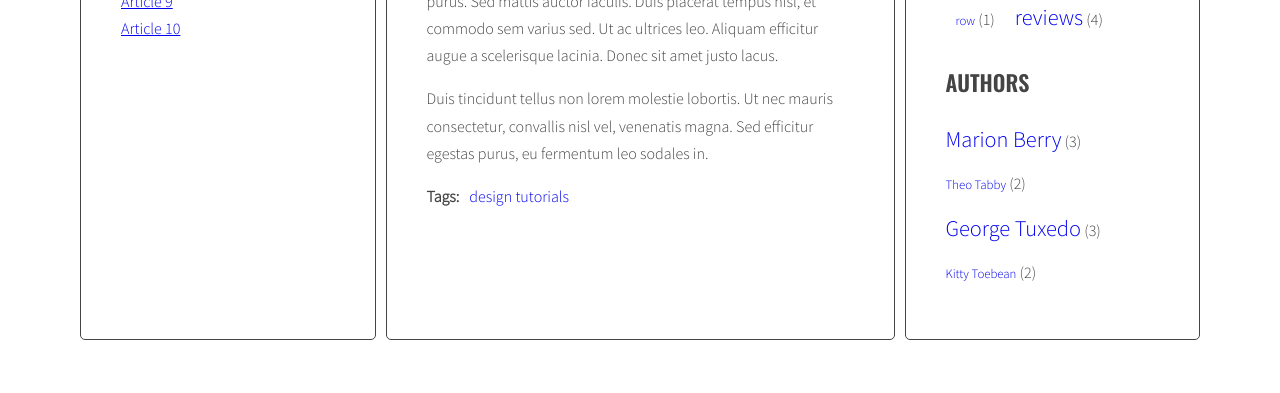
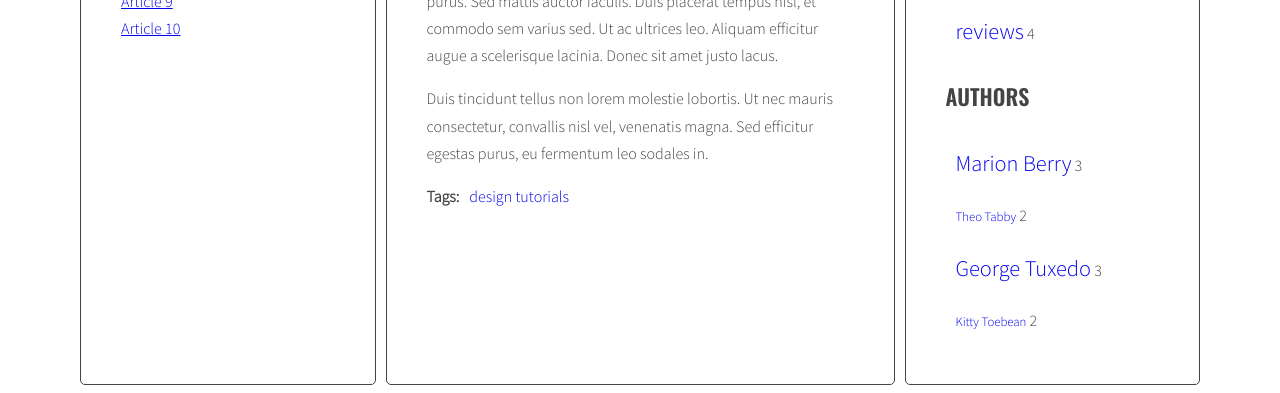
Before and after one commit to Alicja67/javascript-blog, a website: page index.html in a window 1280 px wide. Shown: the part 588-981 px from the top of the page. Before the commit the page ends 936 px from the top, so only its background shows below. Drawn offline with nearby package versions, Linux system fonts and the light colour scheme.

Commit message:
Create templates Handlebars with links

```diff
--- a/index.html
+++ b/index.html
@@ -185,6 +185,32 @@
           </main>
         </div>
       </div>
+
+      <script id="template-article-link" type="text/x-handlebars-template">
+        <li><a href="#{{ id }}"><span>{{ title }}</span></a></li>
+      </script>
+
+      <script id="template-tag-article-link" type="text/x-handlebars-template">
+        <li><a href="#tag-{{ tags }}"><span>{{ tags }}</span></a></li>
+      </script>
+
+      <script id="template-author-article-link" type="text/x-handlebars-template">
+        <a href="#author-{{ author }}"><span>by{{ author }}</span></a>
+      </script>
+
+      <script id="template-tag-cloud-link" type="text/x-handlebars-template">
+        {{#each tags}}
+        <li><a class="{{ className }}" href="#tag-{{ tag }}"><span>{{ tag }}</span></a> {{ count }}</li>
+        {{/each}}
+      </script>
+
+      <script id="template-author-cloud-link" type="text/x-handlebars-template">
+        {{#each allAuthors}}
+        <li><a class="{{ className }}" href="#author-{{ author }}"><span>{{ author }}</span></a> {{ count }}</li>
+        {{/each}}
+      </script>
+
+      <script src="https://cdnjs.cloudflare.com/ajax/libs/handlebars.js/4.1.0/handlebars.min.js"></script>
       <script src="js/script.js"></script>
 </body>
 </html>
--- a/js/script.js
+++ b/js/script.js
@@ -1,6 +1,12 @@
 {
   'use strict';
-
+  const templates = {
+    articleLink: Handlebars.compile(document.querySelector('#template-article-link').innerHTML),
+    tagArticleLink: Handlebars.compile(document.querySelector('#template-tag-article-link').innerHTML),
+    authorArticleLink: Handlebars.compile(document.querySelector('#template-author-article-link').innerHTML),
+    tagCloudLink: Handlebars.compile(document.querySelector('#template-tag-cloud-link').innerHTML),
+    authorCloudLink: Handlebars.compile(document.querySelector('#template-author-cloud-link').innerHTML)
+  }
   const select = {
     all: {
       articles: '.post',
@@ -58,8 +64,9 @@
 
     for(let article of articles){
       const articleId = article.getAttribute('id'),
-      articleTitle = article.querySelector(select.article.title).innerHTML,
-      linkHTML = '<li><a href="#' + articleId + '"><span>' + articleTitle + '</span></a></li> ';
+      articleTitle = article.querySelector(select.article.title).innerHTML;
+      const linkHTMLData = {id: articleId, title: articleTitle};
+      const linkHTML = templates.articleLink(linkHTMLData);
       html = html + linkHTML;
     }
 
@@ -105,7 +112,8 @@
       const articleTagArray = articleTags.split(' ');
 
       for (let tag of articleTagArray){
-        const linkHTML = '<li><a href="#tag-' + tag + '"><span>' + tag + '</span></a></li> ';
+        const linkHTMLData = {tags: tag};
+        const linkHTML = templates.tagArticleLink(linkHTMLData);
         html = html + linkHTML;
 
         if(!allTags[tag]) {
@@ -120,14 +128,18 @@
 
     const tagList = document.querySelector('.tags');
 
-    let allTagsHTML = '';
+    const allTagsData = {tags: []};
     const tagsParams = calculateTagsParams(allTags);
 
     for(let tag in allTags){
-      const tagLinkHTML = '<li><a class="' + calculateClassTag(allTags[tag], tagsParams) + '" href="#tag-' + tag + '"><span>' + tag + '</span></a>';
-      allTagsHTML += tagLinkHTML + ' (' + allTags[tag] + ') ';
+      allTagsData.tags.push({
+        tag: tag,
+        count: allTags[tag],
+        className: calculateClassTag(allTags[tag], tagsParams)
+      });
     }
-    tagList.innerHTML = allTagsHTML;
+    tagList.innerHTML = templates.tagCloudLink(allTagsData);
+    console.log('allTagsData', allTagsData);
   }
   generateTags();
 
@@ -177,8 +189,8 @@
       const authorWrapper = article.querySelector(select.article.authors);
       let html = '';
       const articleAuthor = article.getAttribute('data-author');
-      const authorHTML = '<a href="#author-' + articleAuthor + '"><span>by ' + articleAuthor + '</span></a>';
-
+      const authorHTMLData = {author: articleAuthor};
+      const authorHTML = templates.authorArticleLink(authorHTMLData);
       if(!allAuthors[articleAuthor]) {
         allAuthors[articleAuthor] = 1;
       } else {
@@ -189,14 +201,18 @@
       authorWrapper.innerHTML = html;
     }
     const authorList = document.querySelector('.authors');
-    let allAuthorsHTML = '';
+    const allAuthorsData = {allAuthors: []}
     const authorParams = calculateTagsParams(allAuthors);
 
     for(let author in allAuthors) {
-      const authorLinkHTML = '<li><a class="' + calculateClassAuthor(allAuthors[author], authorParams) + '" href="#author-' + author + '"><span>' + author + '</span></a>';
-      allAuthorsHTML += authorLinkHTML + ' (' + allAuthors[author] + ')';
+      allAuthorsData.allAuthors.push({
+        author: author,
+        count: allAuthors[author],
+        className: calculateClassAuthor(allAuthors[author], authorParams)
+      });
     }
-    authorList.innerHTML = allAuthorsHTML;
+    authorList.innerHTML = templates.authorCloudLink(allAuthorsData);
+    console.log('allAuthorsData', allAuthorsData);
   }
   generateAuthors();
 
--- a/sass/style.scss
+++ b/sass/style.scss
@@ -98,6 +98,8 @@ body {
 .authors {
   li {
     margin-bottom: 12px;
+    display: inline-block;
+    margin: 10px;
     a {
     text-decoration: none;
     }
```
Also changed, not shown: .eslintrc.json, css/style.css, 1 other file.
